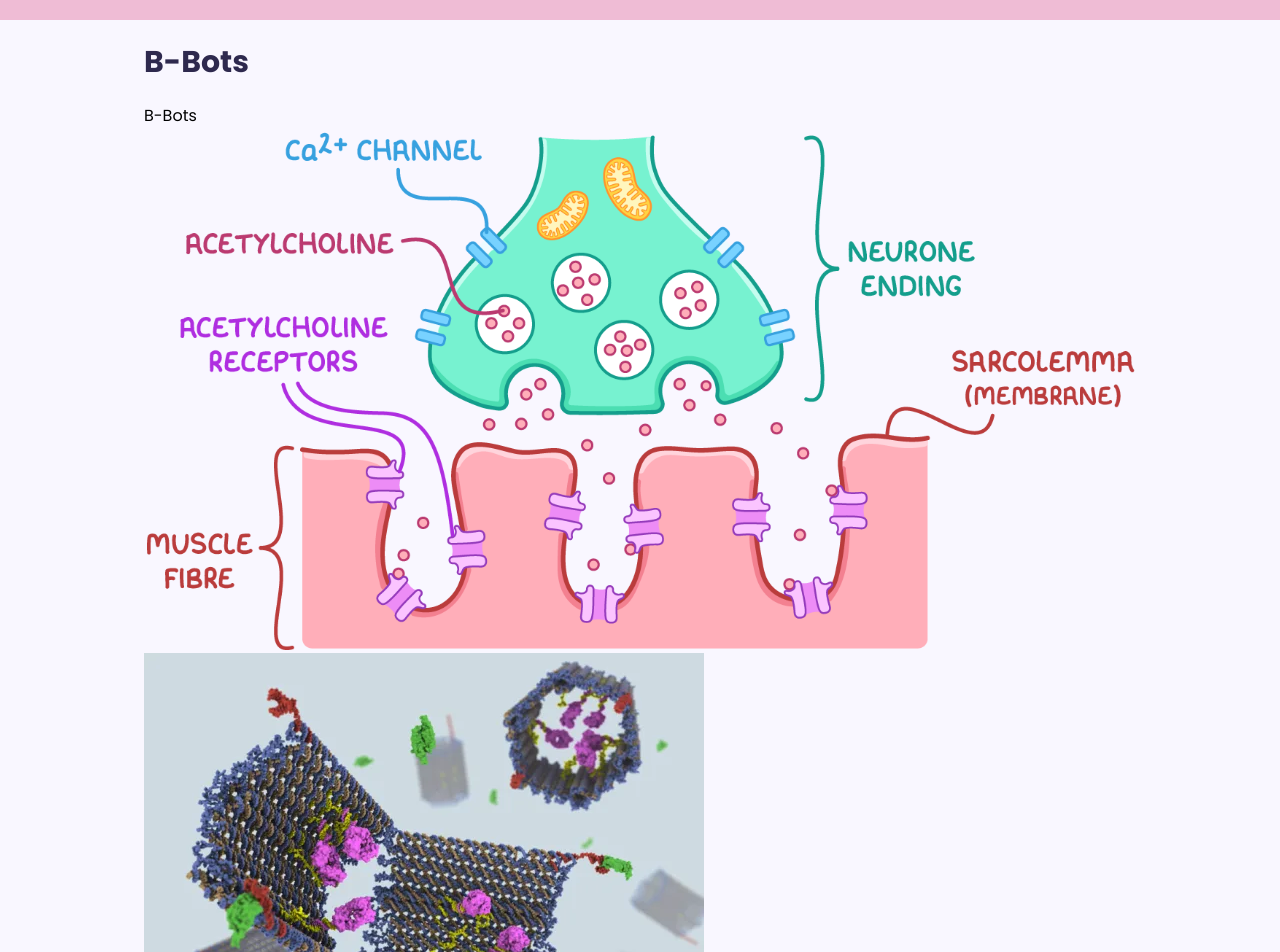
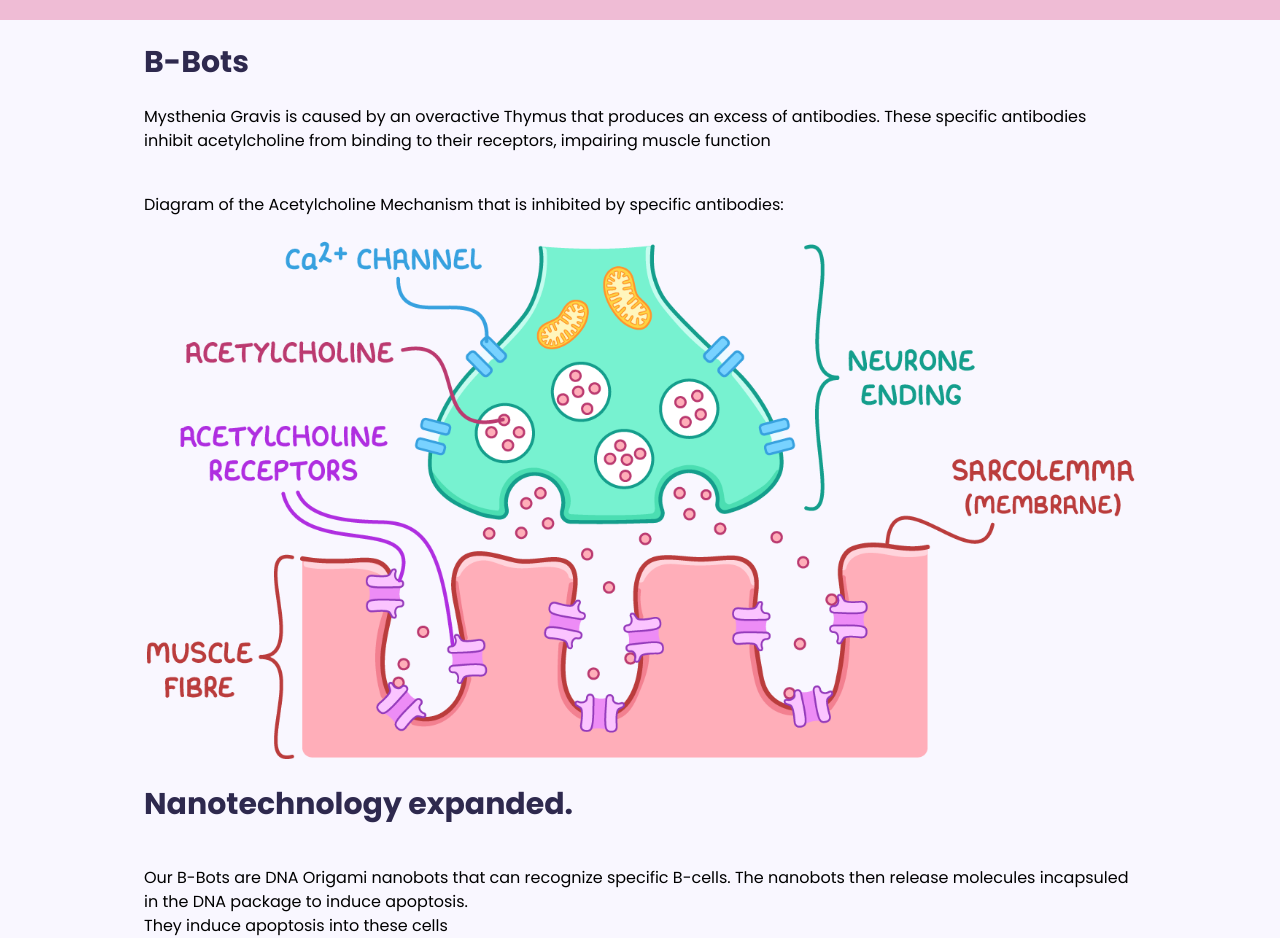
Before and after one commit to ciahan/ExploraVision, a React (Vite) app: page / in a window 1280 px wide. Shown: the part 60-1012 px from the top of the page. Built offline with nearby package versions, Linux system fonts and the light colour scheme.

Commit message:
Fixed Home page

```diff
--- a/src/App.jsx
+++ b/src/App.jsx
@@ -134,16 +134,26 @@ function Header({ onHome, onHistoryMG, onHistoryNano, onTheProblem, onOurSolutio
 function Home() {
   return (
     <div
-      className="max-w-5xl max-w-5xl mx-auto px-4"
+      className="max-w-5xl mx-auto px-4"
     >
+      <h1 className="py-5">B-Bots</h1>
+      <h2 pt-5>Mysthenia Gravis is caused by an overactive Thymus that produces an excess of antibodies. These specific antibodies inhibit acetylcholine from binding to their receptors, impairing muscle function</h2>
+      <h2 className="pt-10">Diagram of the Acetylcholine Mechanism that is inhibited by specific antibodies:</h2>
+      <img className="pt-5" src="/AChR.png" alt="" />
       <h1 className="text-3xl font-extrabold py-6">
-        B-Bots
+        Nanotechnology expanded.
       </h1>
-      <h2>
-        B-Bots
+
+      <h2 className="pt-5">
+
+      Our B-Bots are DNA Origami nanobots that can recognize specific B-cells. The nanobots then release molecules incapsuled in the DNA package to induce apoptosis.
+
+
       </h2>
-      <img src="/AChR.png" alt="" />
-      <img src="DNAOrigami.png" alt="" />
+
+      <h2>They induce apoptosis into these cells </h2>
+
+
     </div>
   );
 }
@@ -169,7 +179,7 @@ function HistoryNano() {
         <h1 class="text-6xl">
           Scanning Tunneling Microscope (STM) capable of manipulating individual xenon atoms
         </h1>
-        <img class="p-5" src="IBM_in_atoms.gif" alt="" />
+        <img class="p-5 size-100" src="IBM_in_atoms.gif" alt="" />
       </div>
     </div>;
 
@@ -211,11 +221,18 @@ function HistoryMG() {
     <div className="flex flex-col justify-center items-center">
     <h1 class="text-6xl p-10">1672</h1>
     <h1 class=" text-6xl p-5">First Clinical Description</h1>
-    <p class="text-m">The historical record of MG begins with Thomas Willis, a famous English physician.
-Significance: Willis provided the first account of a patient with fluctuating muscle weakness that recovered after rest.
-Early Case: He specifically described a woman who temporarily lost her power of speech, becoming "mute as a fish".
-Impact: While highly accurate, this account was largely unnoticed in medical literature until 1903.</p>
-    <img class="p-5" src="Healthline_7-Common-Symptoms-of-H51Myasthenia-Gravis_1296x1740.png.avif" alt="" />
+    <div class="text-m px-35">
+    <p>The historical record of MG begins with Thomas Willis, a famous English physician.</p>
+      <p>Significance: Willis provided the first account of a patient with fluctuating muscle weakness that recovered after rest.</p>
+      <p>Early Case: He specifically described a woman who temporarily lost her power of speech, becoming "mute as a fish".</p>
+      <p>Impact: While highly accurate, this account was largely unnoticed in medical literature until 1903.</p>
+    </div>
+
+
+
+
+
+    <img class="p-5 size-60" src="Healthline_7-Common-Symptoms-of-H51Myasthenia-Gravis_1296x1740.png.avif" alt="" />
     </div>
 
   </div>;
@@ -223,7 +240,7 @@ Impact: While highly accurate, this account was largely unnoticed in medical lit
   <div className="flex flex-col justify-center items-center">
   <h1 class="text-6xl p-10">1895</h1>
   <h1 class=" text-6xl p-5">The Naming of Myasthenia Gravis</h1>
-  <p class="text-m">In the late 19th century, German physicians formalized the condition as a distinct medical entity.
+  <p class="text-m px-35">In the late 19th century, German physicians formalized the condition as a distinct medical entity.
 Significance: Friedrich Jolly coined the term "myasthenia gravis pseudoparalytica".
 Etymology: The name combined the Greek mya (muscle) and asthenia (weakness) with the Latin gravis (severe).
 Context: Jolly's work built upon observations by Wilhelm Erb (1879) and Samuel Goldflam (1893), which were previously known as the "Erb-Goldflam symptom complex".
@@ -236,7 +253,7 @@ Context: Jolly's work built upon observations by Wilhelm Erb (1879) and Samuel G
   <div className="flex flex-col justify-center items-center">
   <h1 class="text-6xl p-10">1934</h1>
   <h1 class=" text-6xl p-5">The "Miracle at St. Alfege's"</h1>
-  <p class="text-m">reatment for MG was virtually non-existent until a major breakthrough by Mary Broadfoot Walker.
+  <p class="text-m px-35">reatment for MG was virtually non-existent until a major breakthrough by Mary Broadfoot Walker.
 Significance: Walker recognized that MG symptoms resembled curare poisoning and successfully treated a patient using physostigmine, a cholinesterase inhibitor.
 Discovery: This trial proved that the symptoms could be promptly improved by pharmacological intervention.
 Outcome: Her work established the first effective treatment for the disease and led to the widespread use of acetylcholinesterase inhibitors.
@@ -251,7 +268,7 @@ const slide4 = () => <div className="h-screen w-screen" style={{ backgroundColor
 <h1 class="text-6xl p-10">1960</h1>
 <h1 class=" text-6xl p-5">Establishing the Autoimmune Theory
 </h1>
-<p class="text-m">While researchers suspected an immune link for decades, the 1960s marked the definitive shift toward understanding MG's true cause.
+<p class="text-m px-35">While researchers suspected an immune link for decades, the 1960s marked the definitive shift toward understanding MG's true cause.
 Significance: John Simpson proposed that MG was an autoimmune disease caused by antibodies blocking nerve signaling at the motor end plate.
 Scientific Proof: His hypothesis, alongside work by Nastuk, was later confirmed in 1973 by Patrick and Lindstrom, who demonstrated that an autoimmune response against acetylcholine receptors caused MG-like weakness in rabbits.
 Legacy: This discovery revolutionized management, leading to the use of immunosuppressants, corticosteroids, and plasma exchange as standard therapies.
@@ -263,35 +280,7 @@ Legacy: This discovery revolutionized management, leading to the use of immunosu
 
 </div>;
   const slides = [slide1, slide2, slide3, slide4]
-  const Slideshow = ({ slides }) => {
-    const [index, setIndex] = useState(0);
-    const nextSlide = () => {
-      setIndex((prevIndex) =>
-        prevIndex === slides.length - 1 ? 0 : prevIndex + 1
-      )
-    };
-    const prevSlide = () => {
-      setIndex((prevIndex) =>
-        prevIndex === 0? slides.length - 1 : prevIndex - 1
-      )
-    };
-    return (
-      <div className = "slideshow-container">
-        <div
-          className = "slides-wrapper"
-          style = {{ transform: `translateX(-${index * 100}%)`}}
-        >
-          {slides.map((Slide, index) => (
-            <div className="slide-page" style={{ backgroundColor: theme.darkPurple }}>
-              <Slide />
-            </div>
-          ))}
-        </div>
-        <a className="prev" onClick={prevSlide}>&#10094;</a>
-        <a className="next" onClick={nextSlide}>&#10095;</a>
-      </div>
-    )
-  }
+
   return (
     <div>
       <Slideshow slides={slides} />
@@ -328,7 +317,7 @@ function TheProblem() {
             </ul>
           </p>
           <p>
-            The effects of the medecine are also short-lived, lasting only a few hours are requiring patients to take the medication multiple times a day.
+            The effects of the medicine are also short-lived, lasting only a few hours and requiring patients to take the medication multiple times a day.
           </p>
         </div>
       </div>
@@ -366,14 +355,14 @@ function TheProblem() {
 function OurSolution() {
   return(
     <div
-      className="max-w-5xl mx-auto px-4 w-screen h-screen flex flex-col justify-center items-center"
+      className="max-w-5xl mx-auto px-4 w-screen h-screen "
     >
-      <h1 className="text-3xl font-extrabold">
+      <h1 className="text-3xl font-extrabold py-6">
         Our Solution
       </h1>
       <p className="text-m">Our B-Bots, made using DNA Origami, will target B-Cells that produce acetylcholine receptor (AChR) antibodies </p>
-      <p className="text-m">The Nanobots will destroy these B-Cells by inducing apoptosis</p>
-      <img className="p-5" src="DNAOrigami.png" alt="" />
+      <p className="text-m pb-5">The Nanobots will destroy these B-Cells by inducing apoptosis</p>
+      <img className="" src="DNAOrigami.png" alt="" />
     </div>
   )
 }
```
